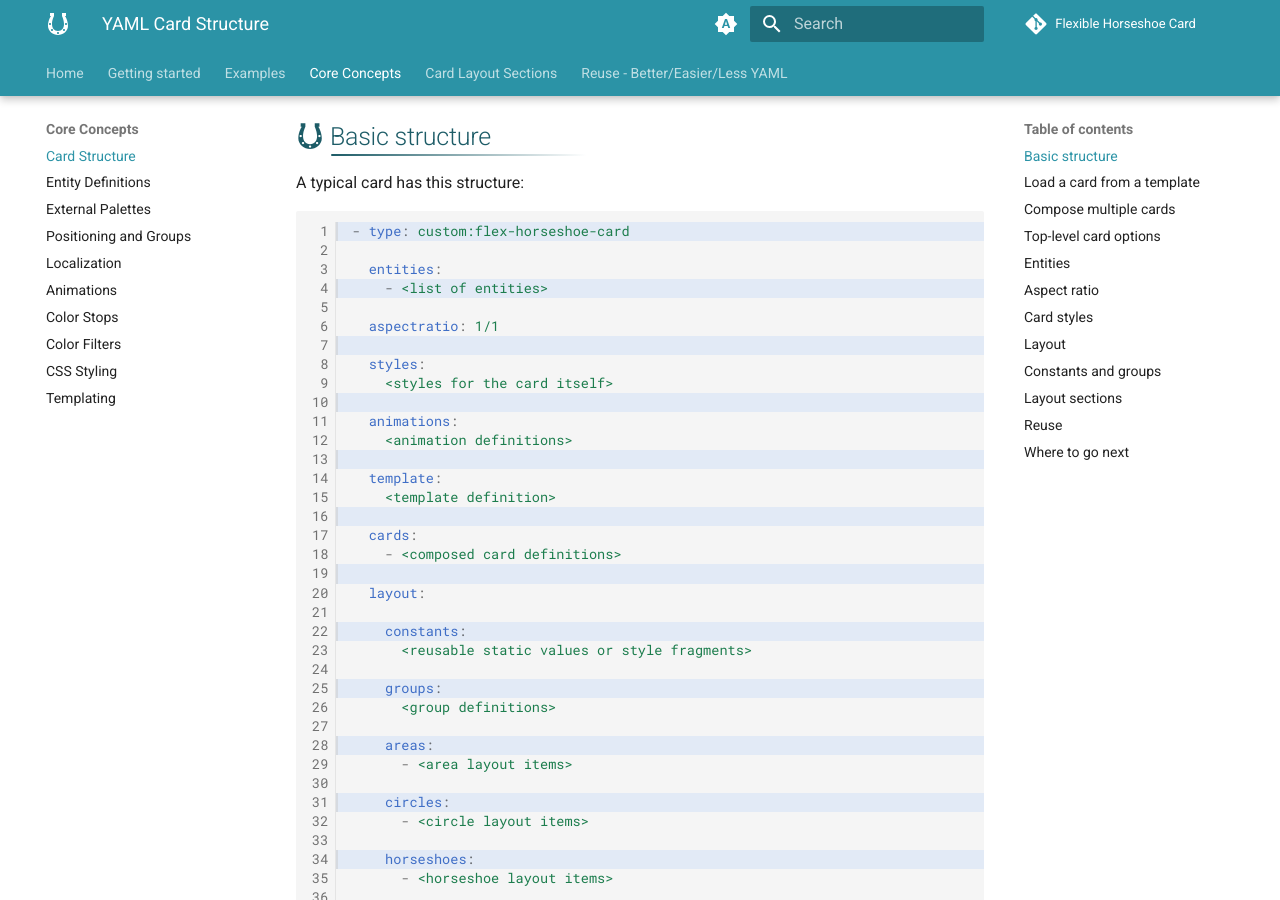
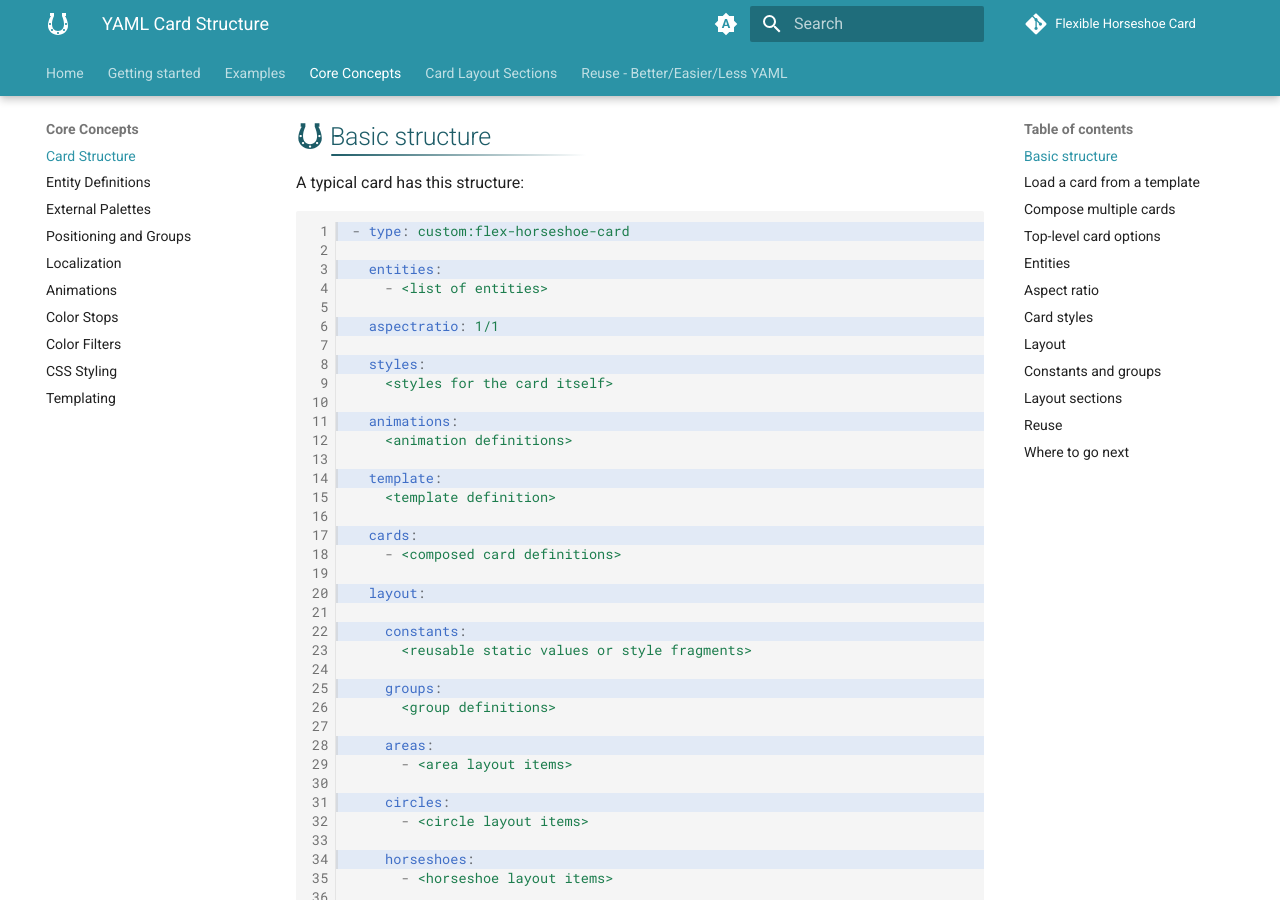
Before and after one commit to AmoebeLabs/flex-horseshoe-card, an MkDocs documentation site: the page built from docs/docs/core-concepts/card-structure.md, in a window 1280 px wide and 900 px high, scrolled down 450 px. Built offline with MkDocs 1.6.1 and Material for MkDocs 9.7.7, drawn with Linux system fonts in a browser that asks for light colours; comment, search, counter and statistics services are not loaded.

Commit message:
Update card structure

````diff
--- a/docs/docs/core-concepts/card-structure.md
+++ b/docs/docs/core-concepts/card-structure.md
@@ -20,7 +20,7 @@
 
 A typical card has this structure:
 
-```yaml linenums="1" hl_lines="1 4 7 10 13 16 19 22 25 28 31 34 37 40 43 46 49"
+```yaml linenums="1" hl_lines="1 3 6 8 11 14 17 20 22 25 28 31 34 37 40 43 46 49"
 - type: custom:flex-horseshoe-card
 
   entities:
````
